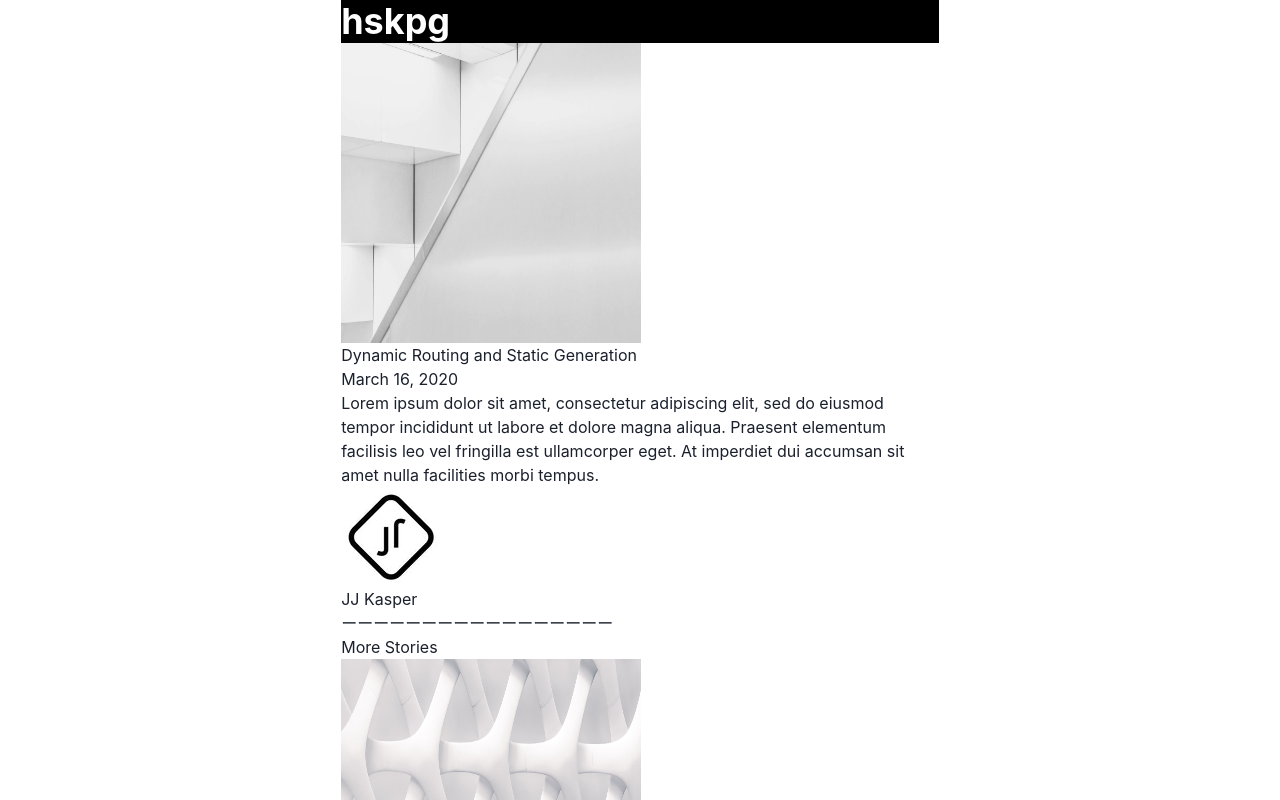
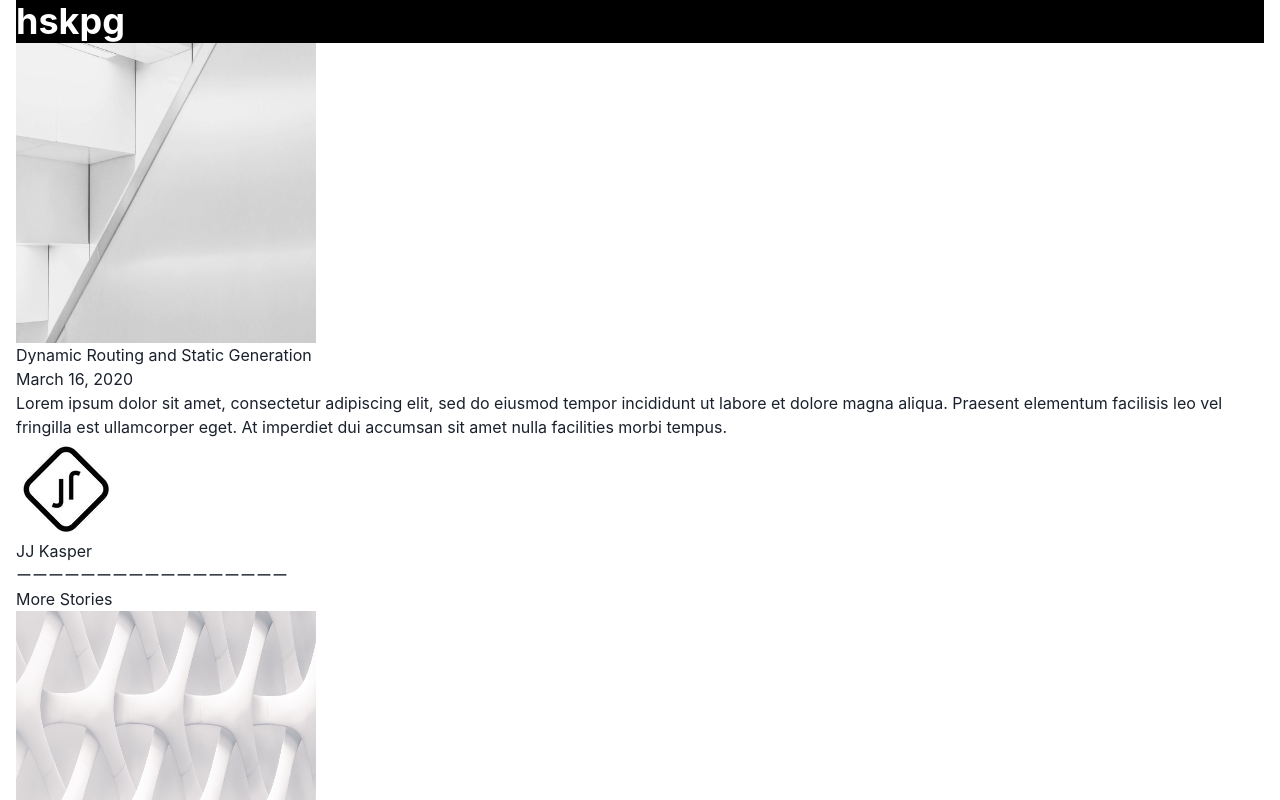
Before and after one commit to ShuntaH/next-ts-blog-template, a Next.js app: page / in a window 1280 px wide. Shown: the top 800 px of the page. Built offline with nearby package versions, Linux system fonts and the light colour scheme.

Commit message:
UPDATE: enable to override chakra component default values

```diff
--- a/pages/_app.tsx
+++ b/pages/_app.tsx
@@ -1,5 +1,6 @@
 import { AppProps } from 'next/app'
 import { ChakraProvider } from "@chakra-ui/react";
+import theme from "../theme";
 
 /**
  * Appコンポーネントを使用して全てのページを初期化するようになっています。 そのため、このコンポーネントを継承したクラスがあるファイル、_app.js(tsx) を作成することでデフォルトのAppコンポーネントを上書きできます。
@@ -16,10 +17,10 @@ import { ChakraProvider } from "@chakra-ui/react";
  * app.tsxに書ける
  */
 
-export default function MyApp({ Component, pageProps }: AppProps) {
+export default function MyApp({Component, pageProps}: AppProps) {
   return (
-      <ChakraProvider>
-        <Component {...pageProps} />
-      </ChakraProvider>
+    <ChakraProvider theme={theme}>
+      <Component {...pageProps} />
+    </ChakraProvider>
   )
 }
--- a/pages/index.tsx
+++ b/pages/index.tsx
@@ -1,10 +1,10 @@
 import MoreStories from '../components/more-stories'
 import HeroPost from '../components/hero-post'
-import Intro from '../components/intro'
 import Layout from '../components/layout'
 import { getAllPosts } from '../lib/api'
 import Post from '../interfaces/post'
 import { Container } from "@chakra-ui/react";
+import Intro from "../components/intro";
 
 
 type Props = {
@@ -25,7 +25,7 @@ export default function Index({allPosts}: Props) {
       {/*  <title>hskpg blog</title>*/}
       {/*</Head>*/}
 
-      <Container px={1} w={"100%"}>
+      <Container>
         <Intro></Intro>
 
         {heroPost && (
--- /dev/null
+++ b/theme/components/layout.ts
@@ -0,0 +1,30 @@
+import { defineStyleConfig } from "@chakra-ui/react";
+
+export const Container = defineStyleConfig({
+  // 1. We can update the base styles
+  baseStyle: {maxWidth: '100%'},
+  // 2. We can add a new button size or extend existing
+  sizes: {},
+  // 3. We can add a new visual variant
+  variants: {
+    // 'with-shadow': {
+    //   bg: 'red.400',
+    //   boxShadow: '0 0 2px 2px #efdfde',
+    // },
+    // // 4. We can override existing variants
+    // solid: (props: StyleFunctionProps) => ({
+    //   bg: props.colorMode === 'dark' ? 'red.300' : 'red.500',
+    // }),
+    // // 5. We can add responsive variants
+    // sm: {
+    //   bg: 'teal.500',
+    //   fontSize: 'md',
+    // },
+  },
+  // 6. We can overwrite defaultProps
+  defaultProps: {
+    // size: 'lg', // default is md
+    // variant: 'sm', // default is solid
+    // colorScheme: 'green', // default is gray
+  },
+})
--- /dev/null
+++ b/theme/index.ts
@@ -0,0 +1,22 @@
+// my main theme entrypoint
+
+import { extendTheme } from '@chakra-ui/react'
+
+// Global style overrides
+// import styles from './styles'
+// Foundational style overrides
+// import borders from './foundations/borders'
+// Component style overrides
+import { Container } from './components/layout'
+
+const overrides = {
+  // styles,
+  // Other foundational style overrides go here
+  components: {
+    // Other components go here
+    Container
+
+  },
+}
+
+export default extendTheme(overrides)
--- /dev/null
+++ b/theme/styles.ts
@@ -0,0 +1,24 @@
+// all my global style overrides
+
+// theme.ts (Version 2 needs to be a tsx file, due to usage of StyleFunctions)
+import { extendTheme } from '@chakra-ui/react'
+
+// Version 1: Using objects
+const theme = extendTheme({
+  styles: {
+    global: {
+      // styles for the `body`
+      // body: {
+      //   bg: 'gray.400',
+      //   color: 'white',
+      // },
+      // // styles for the `a`
+      // a: {
+      //   color: 'teal.500',
+      //   _hover: {
+      //     textDecoration: 'underline',
+      //   },
+      // },
+    },
+  },
+})
```
